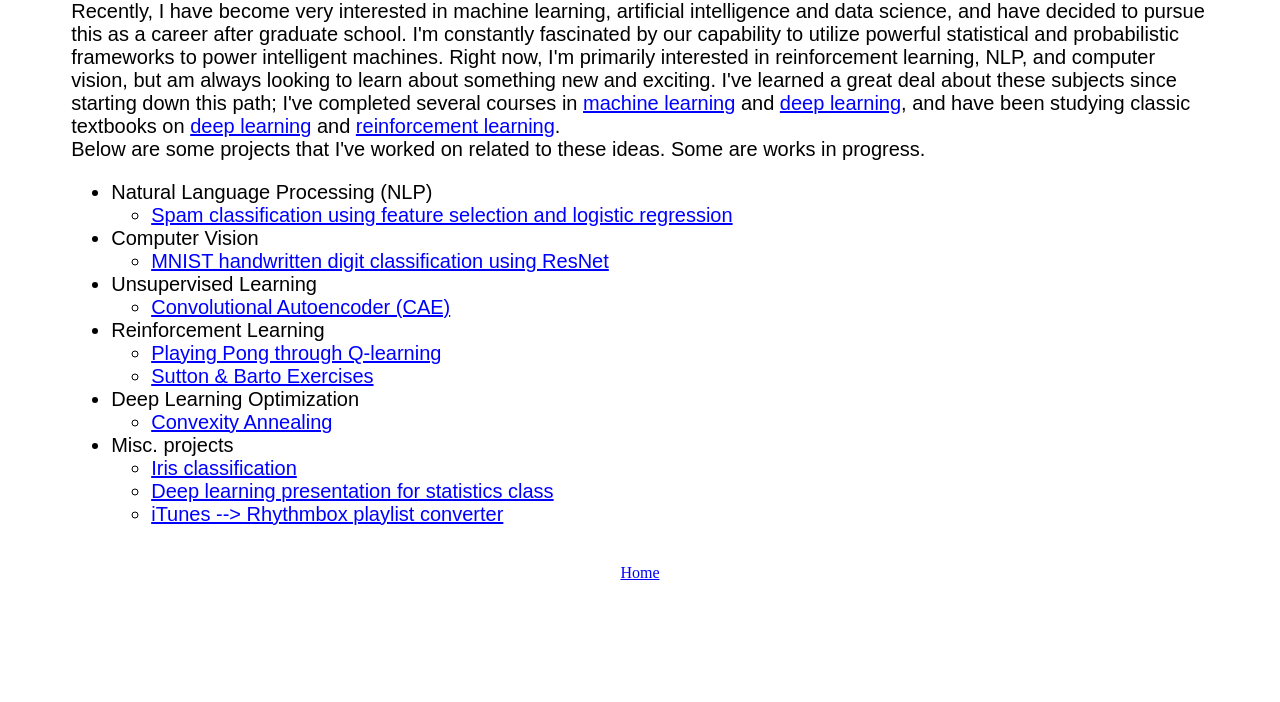
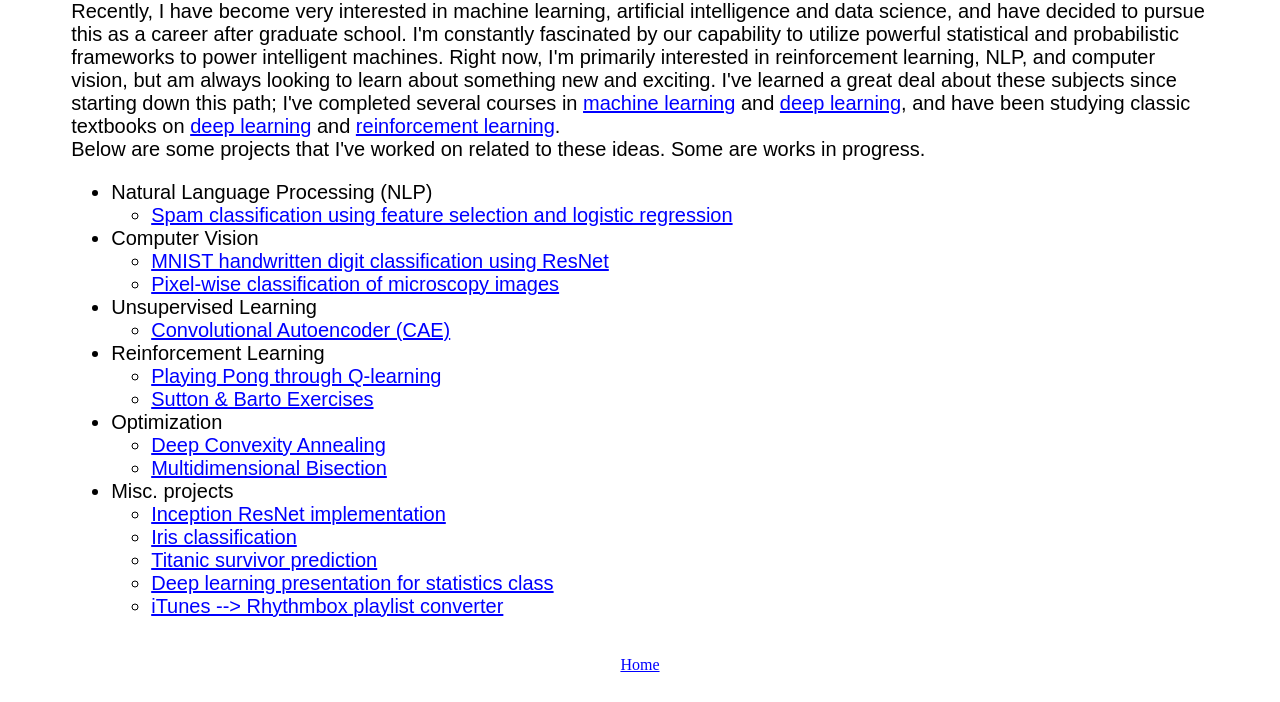
Before and after one commit to ecotner/ecotner.github.io, a plain HTML site: page mlProjects.html in a window 1280 px wide. Shown: the part 98-800 px from the top of the page. Drawn offline with Linux system fonts and the light colour scheme.

Commit message:
added more projects to ML page

```diff
--- a/mlProjects.html
+++ b/mlProjects.html
@@ -40,6 +40,7 @@
 		    <li>Computer Vision</li>
 		    <ul>
 			<li><a href="https://github.com/ecotner/Kaggle/tree/master/DigitRecognizer">MNIST handwritten digit classification using ResNet</a></li>
+			<li><a href="https://github.com/ecotner/Kaggle/tree/master/NucleusSegmentation">Pixel-wise classification of microscopy images</a></li>
 		    </ul>
                     <li>Unsupervised Learning</li>
                     <ul>
@@ -50,13 +51,16 @@
 			<li><a href="https://github.com/ecotner/MachineLearningAlgorithms/blob/master/ReinforcementLearning/Q-learning/Pong/README.md">Playing Pong through Q-learning</a></li>
 			<li><a href="https://github.com/ecotner/MachineLearningAlgorithms/tree/master/ReinforcementLearning/RLExercises">Sutton & Barto Exercises</a></li>
                     </ul>
-		    <li>Deep Learning Optimization</li>
+		    <li>Optimization</li>
 		    <ul>
-			<li><a href="https://github.com/ecotner/ConvexityAnnealing">Convexity Annealing</a></li>
+			<li><a href="https://github.com/ecotner/ConvexityAnnealing">Deep Convexity Annealing</a></li>
+			<li><a href="https://github.com/ecotner/MachineLearningAlgorithms/tree/master/Optimization/MultidimensionalBisection">Multidimensional Bisection</a></li>
 		    </ul>
                     <li>Misc. projects</li>
                     <ul>
+			<li><a href="https://github.com/ecotner/MachineLearningAlgorithms/blob/master/Architectures/ResNet.py">Inception ResNet implementation</a></li>
 			<li><a href="https://nbviewer.jupyter.org/github/ecotner/MachineLearningAlgorithms/blob/master/Supervised/Classification/Iris/IrisClassification.ipynb">Iris classification</a></li>
+			<li><a href=https://github.com/ecotner/Kaggle/tree/master/Titanic">Titanic survivor prediction</a></li>
                         <li><a href="https://www.dropbox.com/s/3hoili685p4ynfb/DeepLearningPresentation.pdf?raw=1">Deep learning presentation for statistics class</a></li>
                         <li><a href="https://github.com/ecotner/iTunes-playlists-to-Rhythmbox">iTunes --> Rhythmbox playlist converter</a></li>
                     </ul>
```
